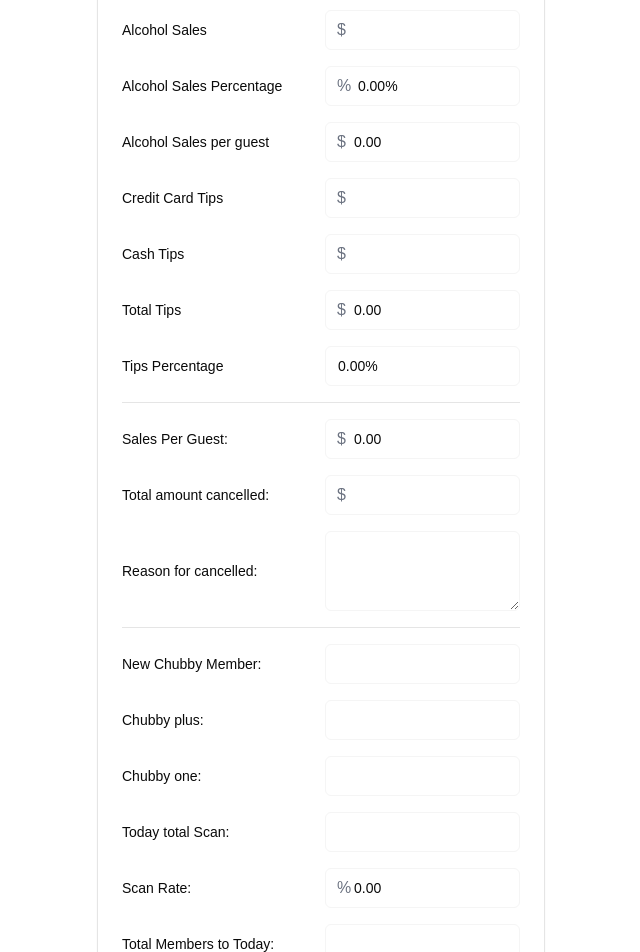
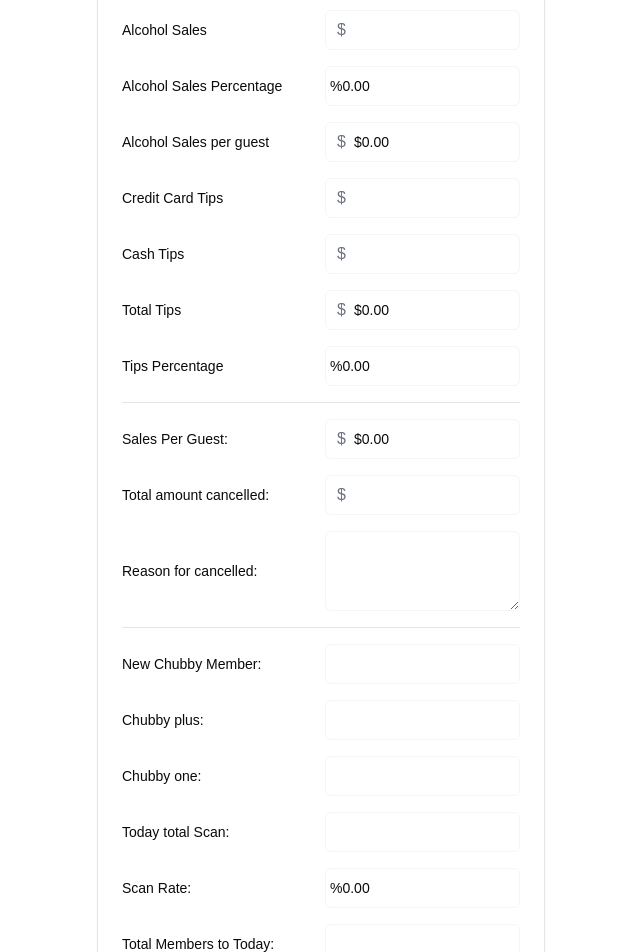
Before and after one commit to lhm-david/CSRHproject, a Next.js app: page / in a window 1280 px wide. Shown: the part 660-1612 px from the top of the page, without its empty margins (319-959 px from the left). Built offline with nearby package versions, Linux system fonts and the light colour scheme; what @genkit-ai/googleai, genkit would draw is missing.

Commit message:
When click save locally, I need all data from all field to be display on the report

```diff
--- a/src/app/page.tsx
+++ b/src/app/page.tsx
@@ -116,7 +116,7 @@ export default function Home() {
     }
 
     if (!isNaN(num7) && !isNaN(num8) && num8 !== 0) {
-      setScanRate((num7 / num8).toFixed(2));
+      setScanRate((num7 / num8 * 100 ).toFixed(2));
     } else {
       setScanRate("0.00");
     }
@@ -133,6 +133,35 @@ export default function Home() {
       Daily Report:
       Date: ${formattedDate}
       Shift Lead: ${shiftLead}
+      Total Table: ${totalTable}
+      Total Guest: ${totalGuest}
+      Total Sales: ${totalSales}
+      Gross Sales: ${grossSales}
+      Cash Sales: ${cashSales}
+      Credit Card Sales: ${creditCardSales}
+      Gift Card Sales: ${giftCardSales}
+      Pre-paid Card Sales: ${prepaidCardSales}
+      Online Sales: ${onlineSales}
+      Alcohol Sales: ${alcoholSales}
+      Alcohol Sales Percentage: ${alcoholSalesPercentage}
+      Alcohol Sales per guest: ${alcoholSalesPerGuest}
+      Credit Card Tips: ${creditCardTips}
+      Cash Tips: ${cashTips}
+      Total Tips: ${totalTips}
+      Tips Percentage: ${tipsPercentage}
+      Sales Per Guest: ${salesPerGuest}
+      Total amount cancelled: ${totalAmountCancelled}
+      Reason for cancelled: ${reasonForCancelled}
+      New Chubby Member: ${newChubbyMember}
+      Chubby plus: ${chubbyPlus}
+      Chubby one: ${chubbyOne}
+      Today total Scan: ${totayTotalScan}
+      Scan Rate: ${scanRate}
+      Total Members to Today: ${totalMembersToToday}
+      Total Discount: ${totalDiscount}
+      NFT: ${nftValue}
+      Other: ${otherValue}
+      ${otherReasons.map(reason => `Other Reason: ${reason.reason}, Value: ${reason.value}`).join('\n')}
     `;
   };
 
@@ -393,15 +422,16 @@ export default function Home() {
           <div className="grid grid-cols-2 gap-2 items-center">
             <Label htmlFor="alcoholSalesPercentage" className="justify-self-start">Alcohol Sales Percentage</Label>
              <div className="relative">
-                <div className="pointer-events-none absolute inset-y-0 left-0 flex items-center pl-3 text-gray-500">
-                  %
-                </div>
+
                 <Input
                   id="alcoholSalesPercentage"
-                  className="pl-7"
-                  value={` ${alcoholSalesPercentage}%`}
+                  className="pl-1"
+                  value={`%${alcoholSalesPercentage}`}
                   readOnly
                 />
+                 <div className="pointer-events-none absolute inset-y-0 left-0 flex items-center pl-1 text-gray-500">
+
+                </div>
             </div>
           </div>
 
@@ -414,7 +444,7 @@ export default function Home() {
                 <Input
                     id="alcoholSalesPercentage"
                     className="pl-7"
-                    value={`${alcoholSalesPerGuest}`}
+                    value={`$${alcoholSalesPerGuest}`}
                     readOnly
                 />
             </div>
@@ -459,7 +489,7 @@ export default function Home() {
                 <Input
                   id="totalTips"
                   className="pl-7"
-                  value={`${totalTips}`}
+                  value={`$${totalTips}`}
                   readOnly
                 />
             </div>
@@ -467,12 +497,18 @@ export default function Home() {
 
           <div className="grid grid-cols-2 gap-2 items-center">
             <Label htmlFor="tipsPercentage" className="justify-self-start">Tips Percentage</Label>
-            <Input
-              id="tipsPercentage"
-              className=""
-              value={`${tipsPercentage}%`}
-              readOnly
-            />
+            <div className="relative">
+
+              <Input
+                id="tipsPercentage"
+                className="pl-1"
+                value={`%${tipsPercentage}`}
+                readOnly
+              />
+               <div className="pointer-events-none absolute inset-y-0 left-0 flex items-center pl-1 text-gray-500">
+
+                  </div>
+            </div>
           </div>
 
           <Separator/>
@@ -486,7 +522,7 @@ export default function Home() {
                 <Input
                   id="salesPerGuest"
                   className="pl-7"
-                  value={salesPerGuest}
+                  value={`$${salesPerGuest}`}
                   readOnly
                 />
             </div>
@@ -562,15 +598,16 @@ export default function Home() {
             <div className="grid grid-cols-2 gap-2 items-center">
                 <Label htmlFor="scanRate" className="justify-self-start">Scan Rate:</Label>
                   <div className="relative">
-                    <div className="pointer-events-none absolute inset-y-0 left-0 flex items-center pl-3 text-gray-500">
-                        %
-                    </div>
+
                     <Input
                         id="scanRate"
-                        className="pl-7"
-                        value={scanRate}
+                        className="pl-1"
+                        value={`%${scanRate}`}
                         readOnly
                     />
+                     <div className="pointer-events-none absolute inset-y-0 left-0 flex items-center pl-1 text-gray-500">
+
+                    </div>
                  </div>
             </div>
 
@@ -654,6 +691,8 @@ export default function Home() {
             </div>
           ))}
 
+          <Separator/>
+
           <Button type="button" onClick={handleAddReason} className="w-full">
             Add Reason
             <svg width="16" height="16" viewBox="0 0 24 24" fill="none" xmlns="http://www.w3.org/2000/svg" className="ml-2">
```
